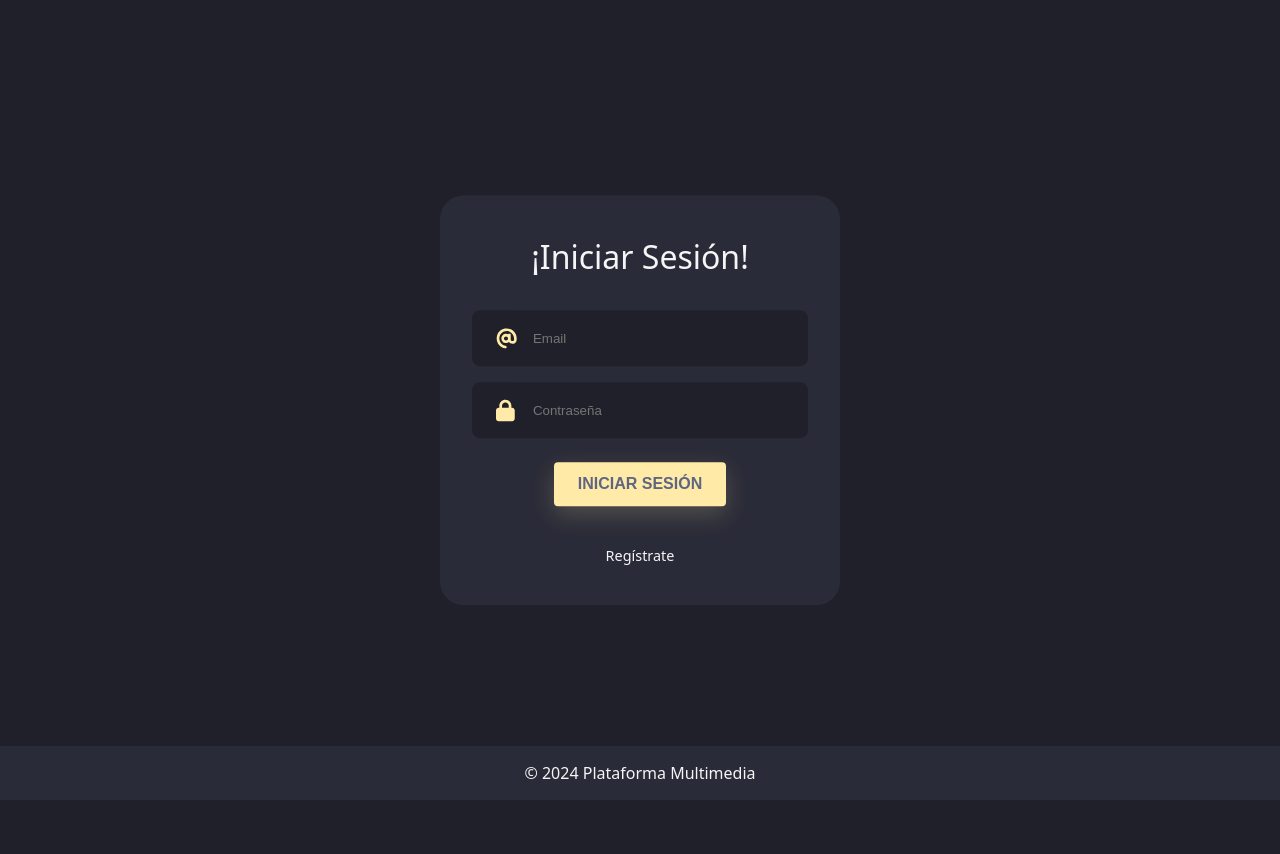
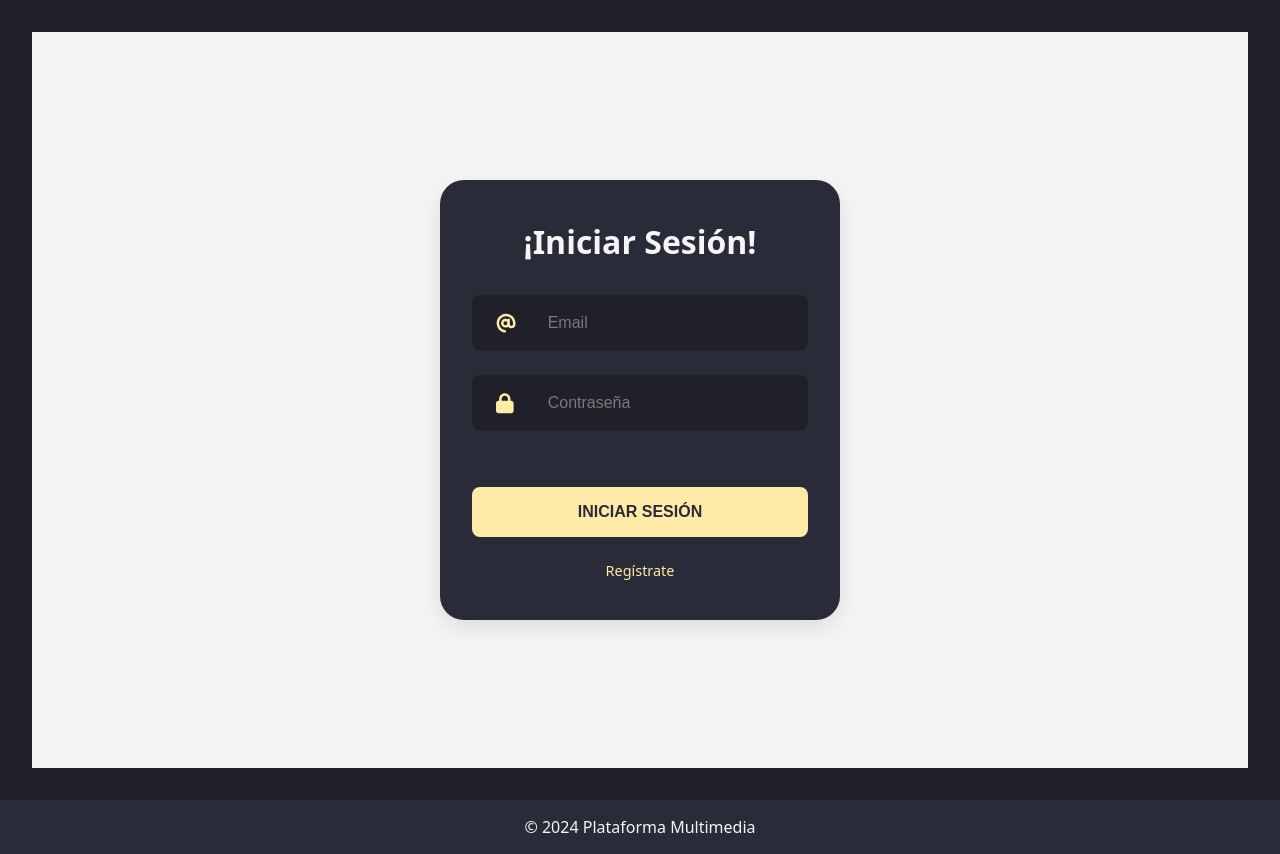
Before and after one commit to Esteban1447/plataforma-streaming, a React (Vite) app: page /login in a window 1280 px wide. Before the commit the page ends 800 px from the top, so only its background shows below. Built offline with nearby package versions, Linux system fonts and the light colour scheme.

Commit message:
Culminacion proyecto parte 1

```diff
--- a/src/styles/login.css
+++ b/src/styles/login.css
@@ -1,4 +1,13 @@
 /* From Uiverse.io by alexruix */
+.login-wrapper {
+  display: flex;
+  justify-content: center;
+  align-items: center;
+  min-height: calc(100vh - 64px);
+  background-color: #f5f5f5;
+  padding: 20px;
+}
+
 .card {
  width: 400px;
  padding: 2.5rem 2rem;
@@ -10,24 +19,27 @@
     transform: translate(-50%, -50%);
     border: 1px solid var(--bg-dark);
     border-radius: 1.5rem;
+  box-shadow: 0 8px 24px rgba(0,0,0,0.1);
 }
 
 /*Inputs*/
 .field {
- margin-top: 1rem;
+ margin: 1.5rem 0;
+ position: relative;
  display: flex;
  align-items: center;
  justify-content: center;
  gap: 1em;
  background-color: #1f2029;
  border-radius: 8px;
- padding: 1em 1.5em;
+ padding: 1rem 1.5rem;
 }
 
 .input-icon {
- height: 1.5em;
- width: 1.5em;
+ height: 1.5rem;
+ width: 1.5rem;
  fill: #ffeba7;
+ margin-right: 1rem;
 }
 
 .input-field {
@@ -36,35 +48,52 @@
  outline: none;
  width: 100%;
  color: #d3d3d3;
+ font-size: 1rem;
+}
+
+.input-field::placeholder {
+  color: #7a7a7a;
 }
 
 /*Text*/
 .title {
  margin-bottom: 2rem;
- font-size: 2em;
- font-weight: 500;
+ font-size: 2rem;
+ font-weight: 600;
  color: #f5f5f5;
 }
 
 /*Buttons*/
 .btn {
- margin: 1.5rem;
+ width: 100%;
+ padding: 1rem;
+ margin-top: 2rem;
  border: none;
- border-radius: 4px;
- font-weight: bold;
- font-size: 1em;
+ border-radius: 8px;
+ font-weight: 600;
+ font-size: 1rem;
  text-transform: uppercase;
- padding: 0.8em 1.5em;
  background-color: #ffeba7;
- color: #5e6681;
- box-shadow: 0 8px 24px 0 rgb(255 235 167 / 20%);
- transition: all .3s ease-in-out;
+ color: #2a2b38;
+ cursor: pointer;
+ transition: all 0.3s ease;
+}
+
+.btn:hover {
+ background-color: #2a2b38;
+ color: #ffeba7;
+ outline: 2px solid #ffeba7;
+}
+
+.btn:disabled {
+ opacity: 0.7;
+ cursor: not-allowed;
 }
 
 .btn-link {
- color: #f5f5f5;
+ color: #ffeba7;
  display: block;
- font-size: 0.9em;
+ font-size: 0.9rem;
  text-align: center;
  text-decoration: none;
  transition: color 0.3s ease-out;
@@ -76,19 +105,13 @@
  transition: opacity .3s;
 }
 
-.btn:hover {
- background-color: #5e6681;
- color: #ffeba7;
- box-shadow: 0 8px 24px 0 rgb(16 39 112 / 20%);
-}
-
 .btn-link:hover {
- color: #ffeba7;
+ color: #ffffff;
 }
 
 .links-container {
   display: flex;
   justify-content: center;
-  margin-top: 1rem;
+  margin-top: 1.5rem;
   padding: 0 1rem;
 }
```
